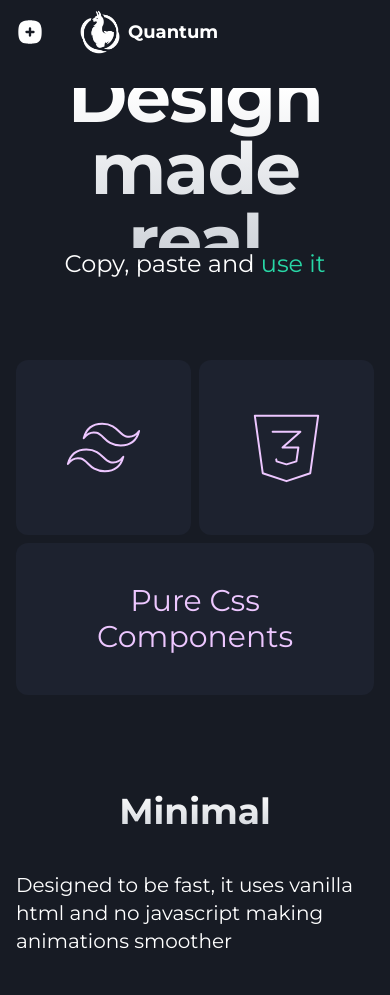
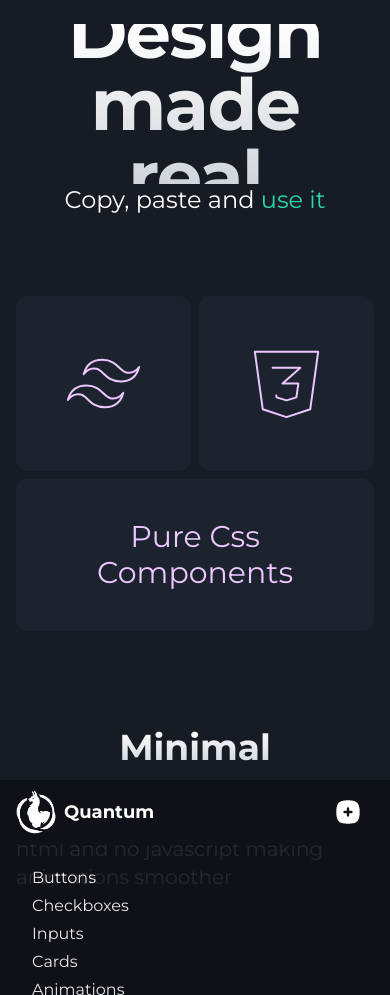
Before and after one commit to pa-ku/quantum_ui, a React (Vite) app: page / in a window 390 px wide. After the commit the page ends 931 px from the top, so only its background shows below. Built offline with nearby package versions, Linux system fonts and the light colour scheme.

Commit message:
Updated navbar mobile, now is on the bottom new animation

```diff
--- a/src/components/NavBar.jsx
+++ b/src/components/NavBar.jsx
@@ -5,7 +5,14 @@ import { Link } from "react-router-dom";
 export default function NavBar({ openSideBar }) {
   return (
     <>
-      <nav className="flex h-16 w-full items-center justify-between gap-8 px-4 text-lg font-bold text-white md:justify-center">
+      <nav className="fixed md:relative bg-[var(--dark-200)] md:bg-background bottom-0 flex h-16 w-full items-center justify-between gap-8 z-50 px-4 text-lg font-bold text-white md:justify-center ">
+          <Link
+            to={"/"}
+            className="flex h-6 items-center justify-center gap-2 hover:text-primary-100"
+          >
+            <img className="h7 w-10" src={quantumLogo} alt="" />
+            Quantum
+          </Link>
         <div className="flex items-center justify-center gap-6">
           <button
             className="h-10 w-10 text-white hover:scale-110 md:hidden"
@@ -14,13 +21,6 @@ export default function NavBar({ openSideBar }) {
             <img className="h-7 w-7" src={moreBtn} alt="see components" />
           </button>
 
-          <Link
-            to={"/"}
-            className="flex h-6 items-center justify-center gap-2 hover:text-primary-100"
-          >
-            <img className="h7 w-10" src={quantumLogo} alt="" />
-            Quantum
-          </Link>
         </div>
       </nav>
     </>
--- a/src/components/SideBar.jsx
+++ b/src/components/SideBar.jsx
@@ -5,7 +5,18 @@ export default function SideBar({ sideBar }) {
   return (
     <>
       <aside
-        className={`${sideBar && "left-0"} items-star fixed -left-full top-20 z-50 flex h-svh w-52 flex-col gap-5 rounded-tr-lg bg-[var(--dark-200)] px-3 py-5 text-lg text-white opacity-95 duration-300 md:sticky md:top-0 md:flex md:rounded-none`}
+        className={`${sideBar && "left-0"} items-star fixed -left-full top-20 z-50 flex hidden h-svh w-52 flex-col gap-5 rounded-tr-lg bg-[var(--dark-200)] px-3 py-5 text-lg text-white opacity-95 duration-300 md:sticky md:top-0 md:flex md:rounded-none`}
+      >
+        <LinkComponent to={"/buttons"}>Buttons</LinkComponent>
+        <LinkComponent to={"/checkboxes"}>Checkboxes</LinkComponent>
+        <LinkComponent to={"/inputs"}>Inputs</LinkComponent>
+        {/*  <LinkComponent to={"/forms"}>Forms</LinkComponent> */}
+        <LinkComponent to={"/cards"}>Cards</LinkComponent>
+        <LinkComponent to={"/animations"}>Animations</LinkComponent>
+      </aside>
+
+      <aside
+        className={`${sideBar && "-translate-y-0"} fixed bottom-0 z-50 h-max w-full translate-y-full bg-[var(--dark-200)] p-5 pb-20 text-white opacity-90 duration-300 md:hidden`}
       >
         <LinkComponent to={"/buttons"}>Buttons</LinkComponent>
         <LinkComponent to={"/checkboxes"}>Checkboxes</LinkComponent>
```
